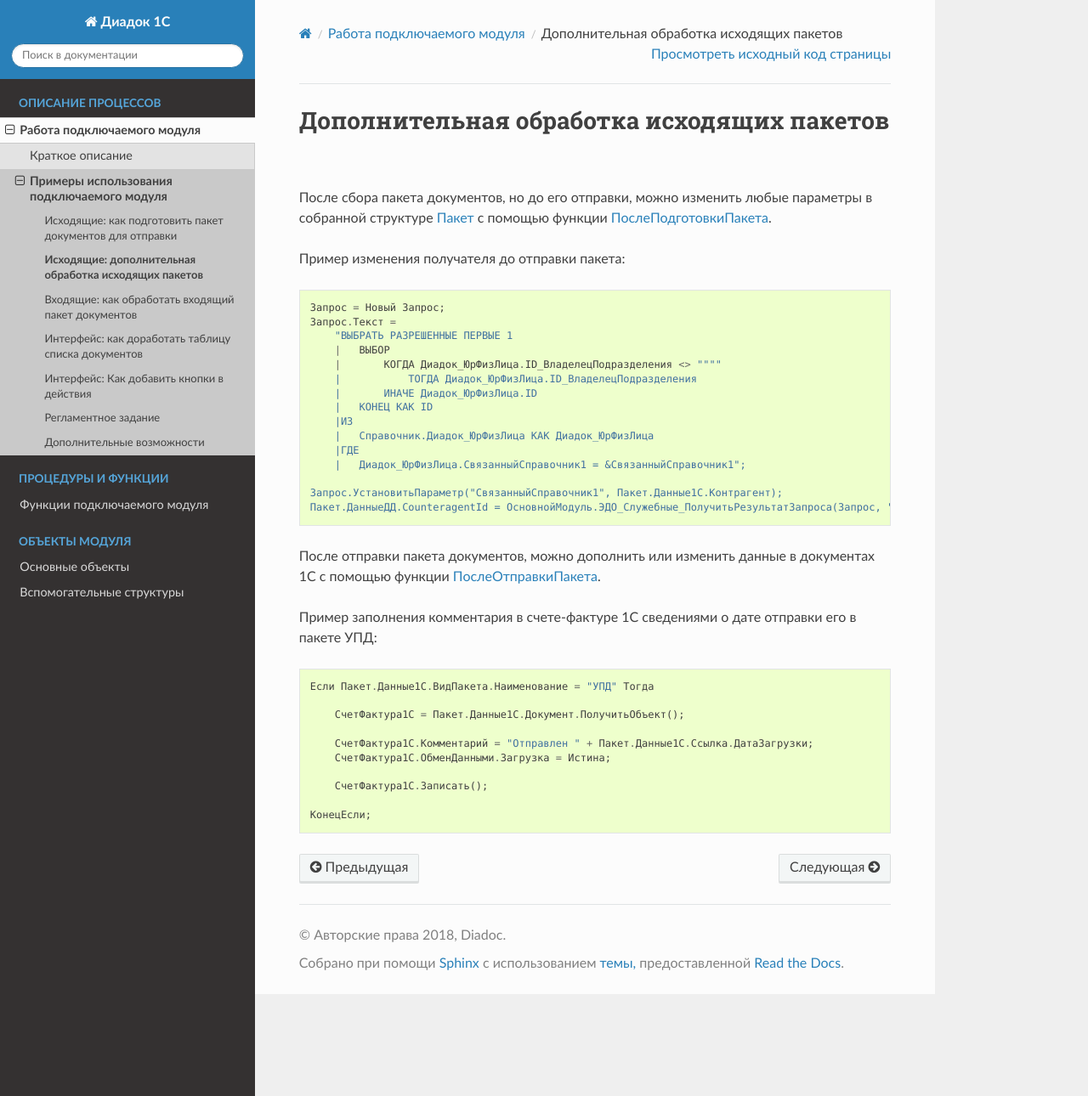
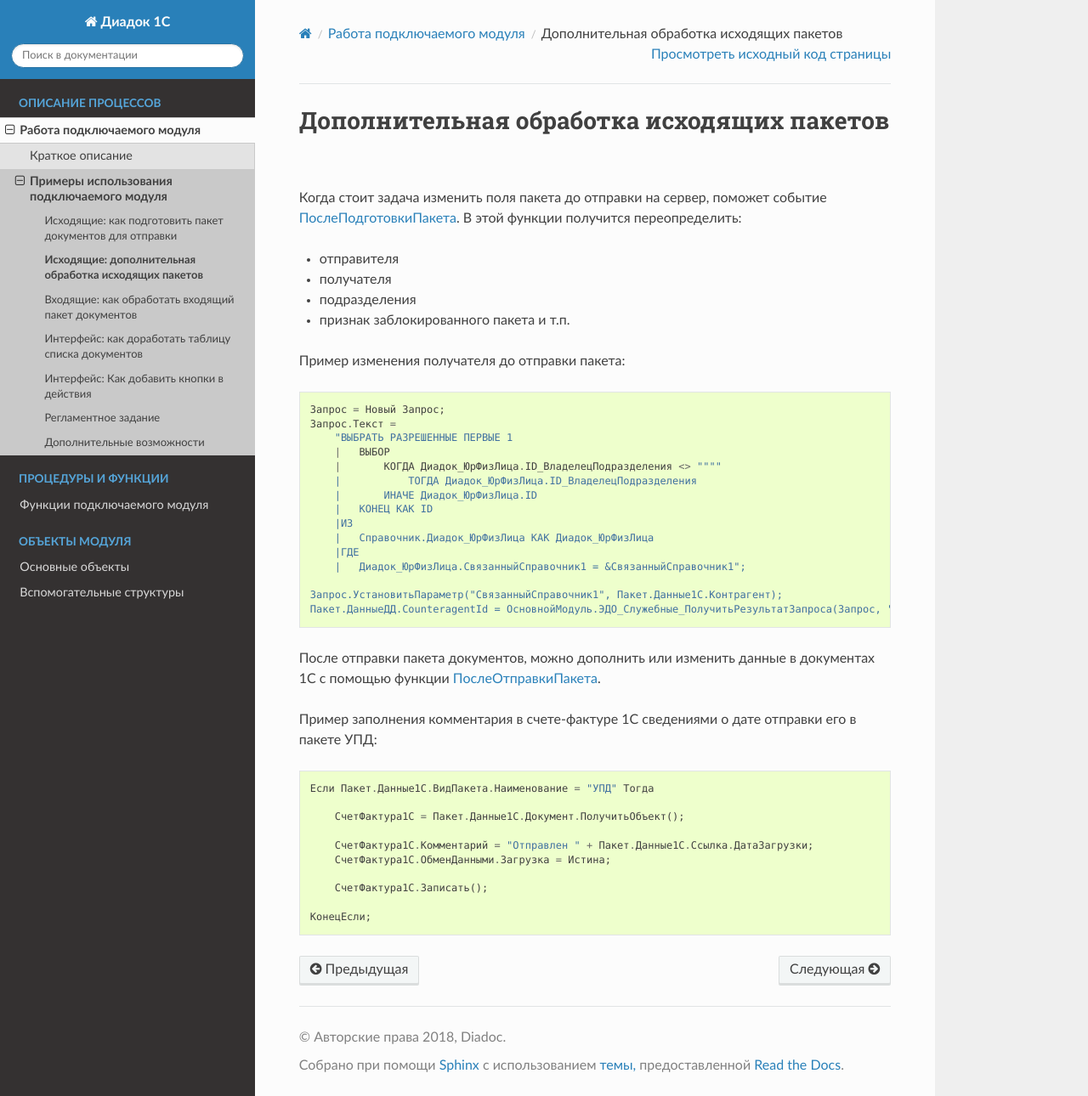
Before and after one commit to diadoc/diadoc1cpro-docs, a Sphinx documentation site: the page built from docs/source/proc/pm/Dop_Obrabotka_Iskhodyashchikh_Paketov.rst, in a window 1280 px wide and 1290 px high. Shown: the whole window at 85% size. Built offline with Sphinx 7.4.7 and the Read the Docs theme 2.0.0, drawn with Linux system fonts in a browser that asks for light colours.

Commit message:
Небольшие правки

```diff
--- a/docs/source/func/pm/Poluchit'TablitsuIspol'zuyemykhVidovDokumentov.rst
+++ b/docs/source/func/pm/Poluchit'TablitsuIspol'zuyemykhVidovDokumentov.rst
@@ -24,6 +24,6 @@
 * **ТипКонтентаAPI** (тип Строка) - один из :doc:`форматов документов <../../objects/Tipy_Kontenta>`.
 * **ФункцияДокументаAPI** - (тип Строка) - функция в УПД или УКД.
     * Для приказа 155: *СЧФ*, *ДОП*, *СЧФДОП*.
-    * Для приказа 189: *КСФ*, *ДИС*, *КСФДИС*.
+    * Для приказа 189: *КСФ*, *ДИС*, *КСЧФДИС*.
 
 Пример использования: :doc:`Как подготовить пакет документов для отправки <../../proc/pm/Podgotovka_Paketa_Dlya_Otpravki>`
--- a/docs/source/proc/pm/Dop_Obrabotka_Iskhodyashchikh_Paketov.rst
+++ b/docs/source/proc/pm/Dop_Obrabotka_Iskhodyashchikh_Paketov.rst
@@ -2,7 +2,13 @@
 Дополнительная обработка исходящих пакетов
 ==========================================
 
-После сбора пакета документов, но до его отправки, можно изменить любые параметры в собранной структуре :doc:`Пакет <../../objects/Paket>` с помощью функции :doc:`ПослеПодготовкиПакета <../../func/pm/PoslePodgotovkiPaketa>`.
+Когда стоит задача изменить поля пакета до отправки на сервер, поможет событие :doc:`ПослеПодготовкиПакета <../../func/pm/PoslePodgotovkiPaketa>`.
+В этой функции получится переопределить:
+
+* отправителя
+* получателя
+* подразделения
+* признак заблокированного пакета и т.п.
 
 Пример изменения получателя до отправки пакета:
 
```
